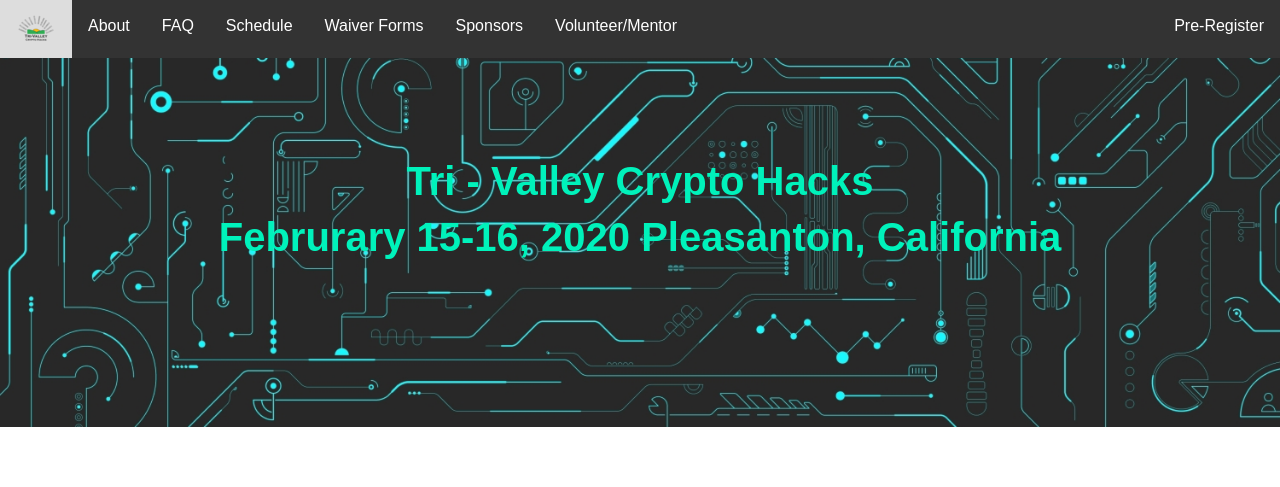
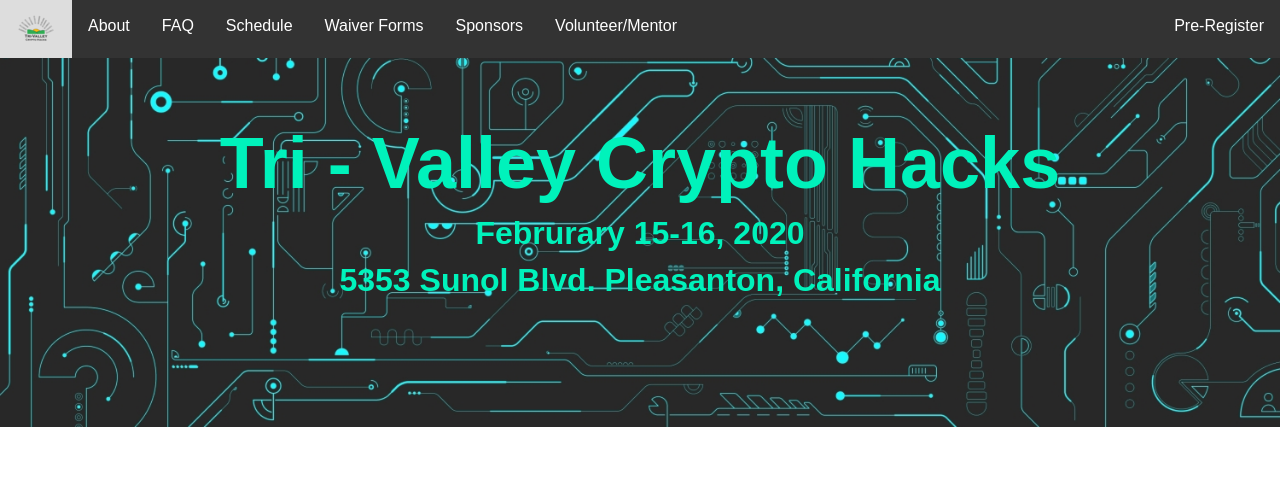
Before and after one commit to garfield8123/HackathonWebsite2020, a PHP site: page / in a window 1280 px wide. Shown: the top 487 px of the page. Run offline with PHP 8.4, Linux system fonts and the light colour scheme.

Commit message:
update website

```diff
--- a/css/index.css
+++ b/css/index.css
@@ -60,6 +60,10 @@ body{
   from {opacity: .4}
   to {opacity: 1}
 }
+@media only screen and (max-width: 600px) {
+
+}
+
 .mySlides {display: none;}
 .questions {
   background-color: #00f2bb;
@@ -73,8 +77,18 @@ body{
   transition: 0.4s;
   font-family: 'Oswald Bold', Oswald, sans-serif;
 }
+.Maintitle{
+  font-size: 450%;
+  display: block;
+  margin-left: auto;
+  margin-right: auto;
+  height: auto;
+  color: #00f2bb;
+}
 .title {
   color: #00f2bb;
+  display: block;
+
 }
 .gap {
   background-color: white;
--- a/index.html
+++ b/index.html
@@ -24,8 +24,13 @@
             <div class= "col-md-12">
                 <img src="./Images/circuit.png">
                 <div class="overlay">
-                    <h1 class="title"><strong>Tri - Valley Crypto Hacks</strong></h1>
-                    <h1 class="title"><strong>Februrary 15-16, 2020 Pleasanton, California</strong></h1>
+                    <div class="row">
+                        <div class="col-md-12">
+                            <h1 class="Maintitle" align="center"><strong>Tri - Valley Crypto Hacks</strong></h1>
+                            <h2 class="title" align="center"><strong>Februrary 15-16, 2020</strong></h2>
+                            <h2 class="title" align="center"><strong>5353 Sunol Blvd. Pleasanton, California</strong></h2>
+                        </div>
+                    </div>
                 </div>
             </div>
         </div>
```
